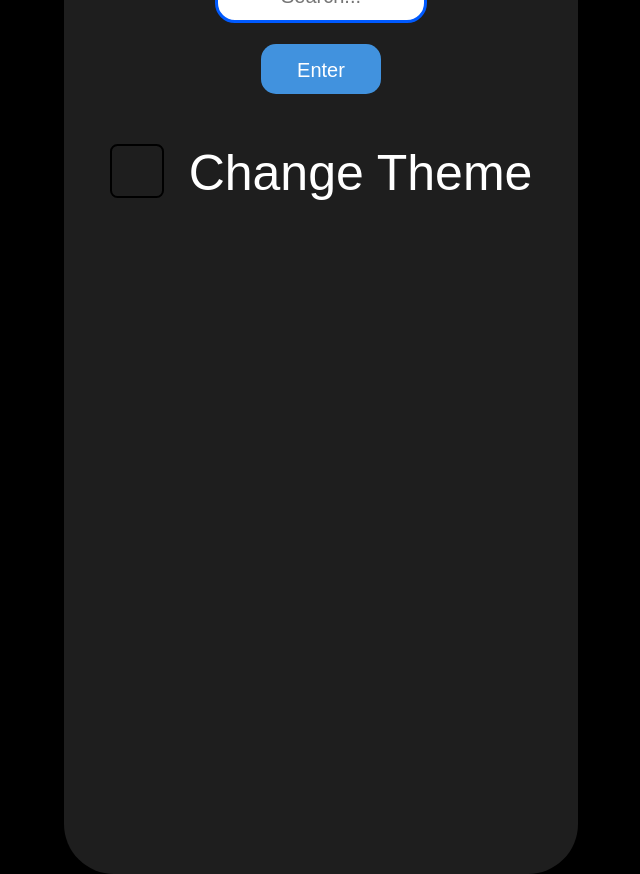
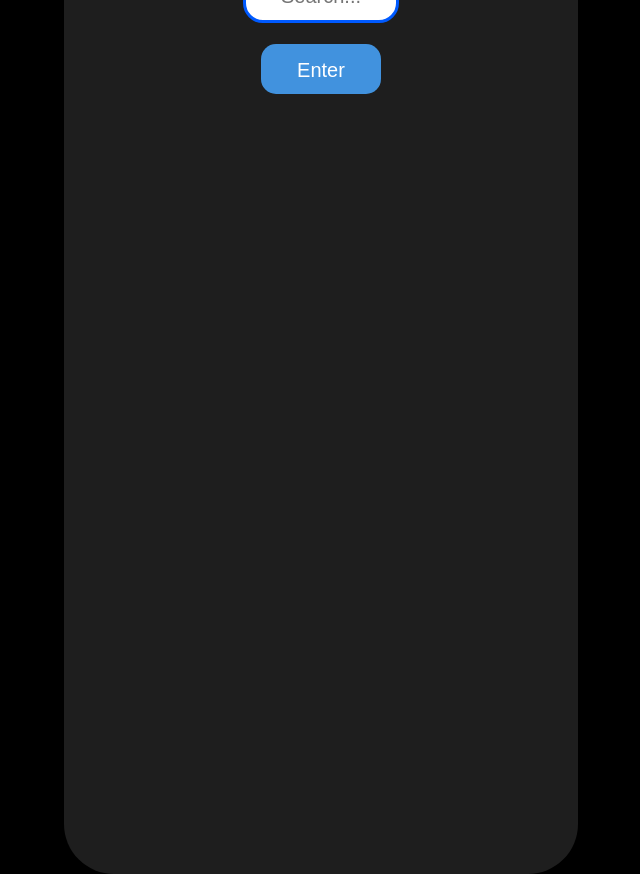
Before and after one commit to R8BY/weather, a React (Create React App) app: page /weather in a window 1280 px wide. Shown: the whole page, without its empty margins (319-959 px from the left). Built offline with nearby package versions, Linux system fonts and the light colour scheme; a web font is replaced by a local one.

Commit message:
delete switch component, and add some bullshit

```diff
--- a/src/App.css
+++ b/src/App.css
@@ -5,7 +5,6 @@
     display: flex;
     flex-flow: column wrap;
     text-align: center;
-    justify-content: center;
     align-items: center;
 }
 body {
--- a/src/App.js
+++ b/src/App.js
@@ -35,8 +35,9 @@ function App() {
                     <Route path={"/"} element={<Header setQuery={setQuery}/>}>
                         <Route index element={<CleanPage search={search} modalActive={modalActive}
                                                          setModalActive={setModalActive}/>}/>
-                        <Route path="weather" element={<Info weather={weather} search={search} modalActive={modalActive}
-                                                             setModalActive={setModalActive}/>}/>
+                        <Route path="weather"
+                               element={<Info weather={weather} search={search} modalActive={modalActive}
+                                              setModalActive={setModalActive}/>}/>
                     </Route>
                 </Routes>
             </div>
--- a/src/Components/Switch/Switch.jsx
+++ /dev/null
@@ -1,12 +0,0 @@
-import classes from "./Switch.module.css"
-
-const Switch = () => {
-    return (
-        <div className={classes.checkbox_container}>
-            <input id="cb1" name="checkbox" type="checkbox" value="value"/>
-            <label htmlFor="cb1">Change Theme</label>
-        </div>
-    );
-};
-
-export { Switch };
--- a/src/Components/Switch/Switch.module.css
+++ /dev/null
@@ -1,43 +0,0 @@
-.checkbox_container {
-    display: flex;
-    align-items: center;
-    justify-content: center;
-}
-
-.checkbox_container label {
-    cursor: pointer;
-    display: flex;
-}
-
-.checkbox_container input[type="checkbox"] {
-    cursor: pointer;
-    opacity: 0;
-    position: absolute;
-}
-
-.checkbox_container label::before {
-    content: '';
-    width: 1em;
-    height: 1em;
-    border-radius: .15em;
-    margin-right: .5em;
-    border: .05em solid black;
-}
-
-.checkbox_container label:hover::before,
-.checkbox_container input[type="checkbox"]:hover + label::before {
-    background-color: #35e07d;
-}
-
-.checkbox_container input[type="checkbox"]:focus + label::before {
-    box-shadow: 0 0 20px black;
-}
-
-.checkbox_container input[type="checkbox"]:checked + label::before {
-    content: '\002714';
-    background-color: #27ae60;
-    display: flex;
-    justify-content: center;
-    align-items: center;
-    color: White;
-}
--- a/src/Components/Switch/index.js
+++ /dev/null
@@ -1 +0,0 @@
-export * from "./Switch"
--- a/src/Components/items/Info.jsx
+++ b/src/Components/items/Info.jsx
@@ -1,6 +1,5 @@
 import React from 'react';
 import classes from './Info.module.css'
-import {Switch} from "../Switch/";
 import {Temperature} from "./TempInfo/";
 import {MyButton} from "../MyButton/";
 import {ModalError} from "../ModalError/";
@@ -22,8 +21,6 @@ const Info = ({weather, search, modalActive, setModalActive}) => {
             <MyButton search={search} modalActive={modalActive} setModalActive={setModalActive}/>
             <ModalError modalActive={modalActive} setModalActive={setModalActive}
                         children={"Please change your country or check your internet connection!"}/>
-            <Switch/>
-
         </div>
     );
 };
--- a/src/Pages/CleanPage.jsx
+++ b/src/Pages/CleanPage.jsx
@@ -2,14 +2,12 @@ import React from 'react';
 import '../App.css'
 import {ClearPage} from "../Components/ClearPage"
 import {MyButton} from "../Components/MyButton/";
-import {Switch} from "../Components/Switch";
 
 const CleanPage = ({search, modalActive, setModalActive}) => {
     return (
         <div className="items">
             <ClearPage/>
             <MyButton search={search} modalActive={modalActive} setModalActive={setModalActive}/>
-            <Switch/>
         </div>
     );
 };
--- a/src/api/fetchWeather.js
+++ b/src/api/fetchWeather.js
@@ -1,8 +1,4 @@
 import axios from "axios";
-
-
-
-
 
 const API_key = "4f06dc23d84f10a7515fd641c25cbca3";
 const URL = "https://api.openweathermap.org/data/2.5/weather";
```
Also changed, not shown: src/Themes.jsx (deleted, +0 -9 lines).
